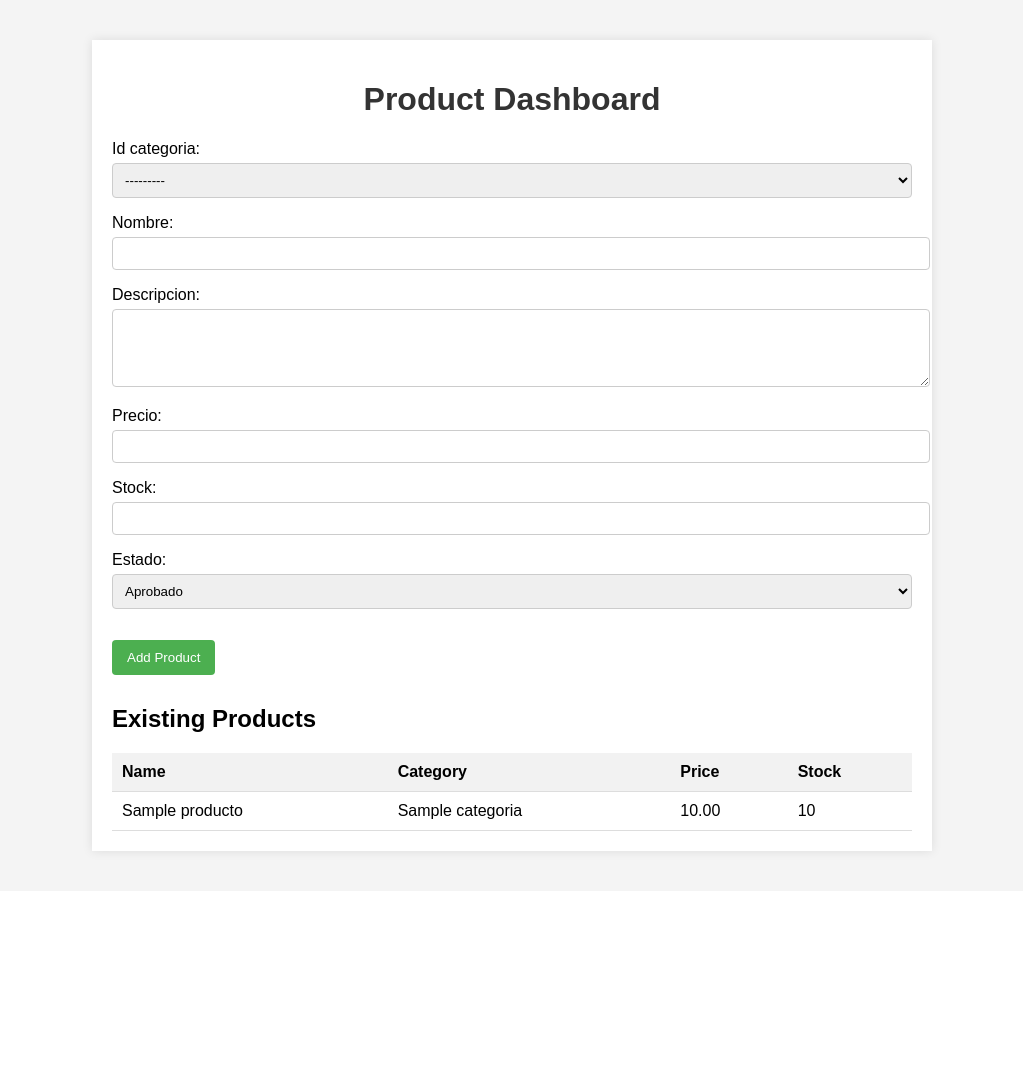
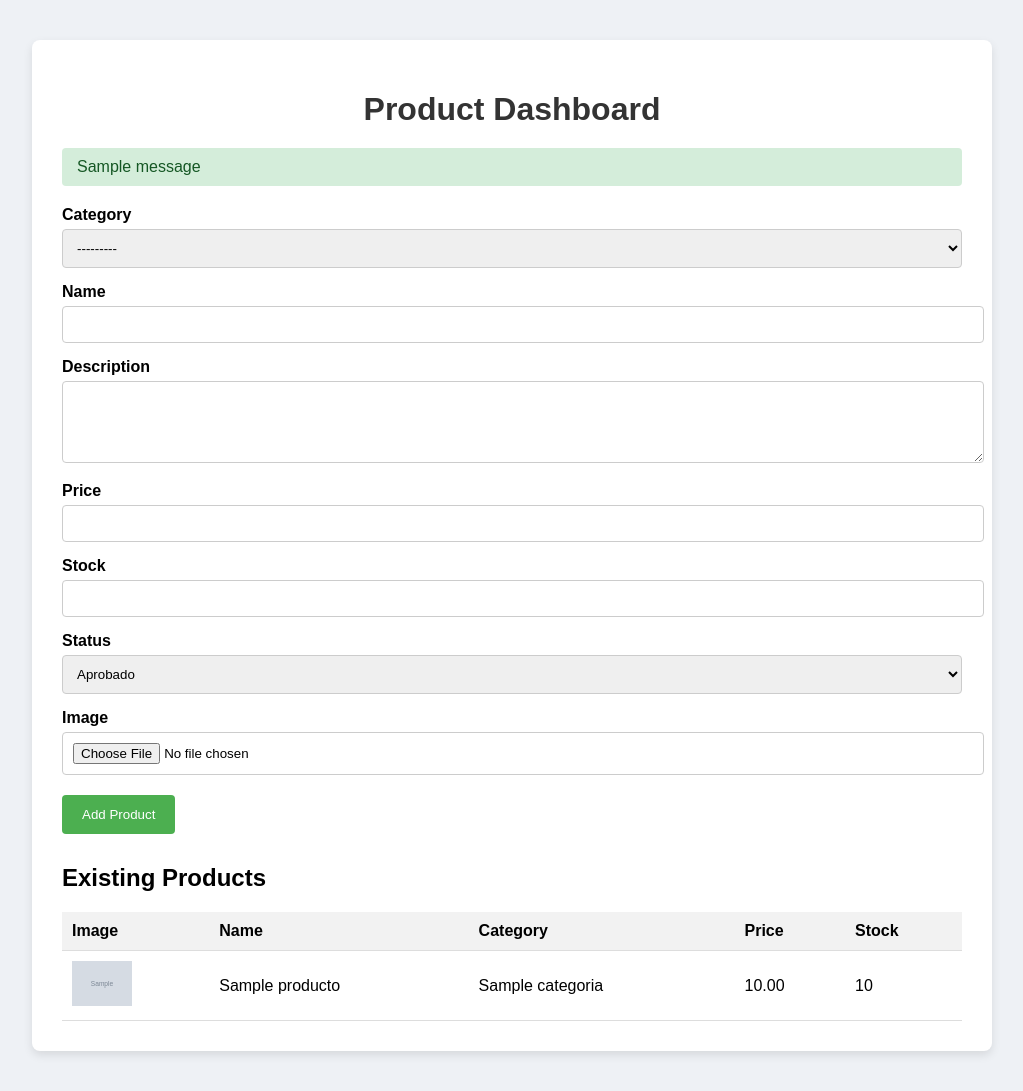
Before and after one commit to autoctonos/autoctonos_backend, a Django app: page /dashboard/ in a window 1280 px wide. Shown: the whole page, without its empty margins (128-1151 px from the left). Before the commit the page ends 858 px from the top, so only its background shows below. Run offline with Django 5.2, Linux system fonts and the light colour scheme; a user stored in the database is signed in; tables that the repository leaves empty hold one stand-in row (values such as "Sample post"); grey boxes marked "Sample" are stand-in pictures; one stand-in notice (Sample message) is shown.

Commit message:
Improve dashboard UI and image uploads

```diff
--- a/products/forms.py
+++ b/products/forms.py
@@ -1,7 +1,12 @@
 from django import forms
 from .models import Producto
 
+
 class ProductoForm(forms.ModelForm):
+    """Formulario para crear productos con una imagen opcional."""
+
+    imagen = forms.ImageField(required=False)
+
     class Meta:
         model = Producto
         fields = ['id_categoria', 'nombre', 'descripcion', 'precio', 'stock', 'estado']
--- a/products/templates/products/dashboard.html
+++ b/products/templates/products/dashboard.html
@@ -5,31 +5,58 @@
     <meta charset="UTF-8">
     <title>Product Dashboard</title>
     <style>
-        body { font-family: Arial, sans-serif; background-color: #f4f4f4; }
-        .container { max-width: 800px; margin: 40px auto; background: #fff; padding: 20px; box-shadow: 0 0 10px rgba(0,0,0,0.1); }
-        h1 { text-align: center; color: #333; }
+        body { font-family: Arial, sans-serif; background-color: #eef1f5; margin:0; }
+        .container { max-width: 900px; margin: 40px auto; background: #fff; padding: 30px; box-shadow: 0 4px 10px rgba(0,0,0,0.1); border-radius:8px; }
+        h1 { text-align: center; color: #333; margin-bottom:20px; }
         form { margin-bottom: 30px; }
-        label { display: block; margin-top: 10px; }
-        input, select, textarea { width: 100%; padding: 8px; margin-top: 5px; border: 1px solid #ccc; border-radius: 4px; }
-        button { margin-top: 15px; padding: 10px 15px; background-color: #4CAF50; color: white; border: none; border-radius: 4px; cursor: pointer; }
-        button:hover { background-color: #45a049; }
-        table { width: 100%; border-collapse: collapse; }
-        th, td { padding: 10px; border-bottom: 1px solid #ddd; text-align: left; }
-        th { background-color: #f2f2f2; }
+        label { display:block; margin-top:15px; font-weight:bold; }
+        input, select, textarea { width:100%; padding:10px; margin-top:5px; border:1px solid #ccc; border-radius:4px; }
+        button { margin-top:20px; padding:12px 20px; background-color:#4CAF50; color:white; border:none; border-radius:4px; cursor:pointer; }
+        button:hover { background-color:#45a049; }
+        table { width:100%; border-collapse:collapse; margin-top:20px; }
+        th, td { padding:10px; border-bottom:1px solid #ddd; text-align:left; }
+        th { background-color:#f2f2f2; }
+        tr:hover { background-color:#f9f9f9; }
+        .messages { margin-bottom:20px; }
+        .alert { padding:10px 15px; border-radius:4px; margin-bottom:10px; }
+        .alert-success { background-color:#d4edda; color:#155724; }
+        .preview { margin-top:10px; max-width:100%; display:none; border:1px solid #ccc; border-radius:4px; }
     </style>
 </head>
 <body>
     <div class="container">
         <h1>Product Dashboard</h1>
-        <form method="post">
+        {% if messages %}
+        <div class="messages">
+            {% for message in messages %}
+                <div class="alert alert-{{ message.tags }}">{{ message }}</div>
+            {% endfor %}
+        </div>
+        {% endif %}
+        <form method="post" enctype="multipart/form-data">
             {% csrf_token %}
-            {{ form.as_p }}
+            <label for="id_id_categoria">Category</label>
+            {{ form.id_categoria }}
+            <label for="id_nombre">Name</label>
+            {{ form.nombre }}
+            <label for="id_descripcion">Description</label>
+            {{ form.descripcion }}
+            <label for="id_precio">Price</label>
+            {{ form.precio }}
+            <label for="id_stock">Stock</label>
+            {{ form.stock }}
+            <label for="id_estado">Status</label>
+            {{ form.estado }}
+            <label for="id_imagen">Image</label>
+            {{ form.imagen }}
+            <img id="imagePreview" class="preview" alt="Image preview" />
             <button type="submit">Add Product</button>
         </form>
         <h2>Existing Products</h2>
         <table>
             <thead>
                 <tr>
+                    <th>Image</th>
                     <th>Name</th>
                     <th>Category</th>
                     <th>Price</th>
@@ -39,16 +66,39 @@
             <tbody>
             {% for producto in productos %}
                 <tr>
+                    <td>
+                        {% with img=producto.imagenproducto_set.first %}
+                            {% if img %}
+                                <img src="{{ img.url_imagen.url }}" alt="{{ producto.nombre }}" style="max-width:60px;">
+                            {% else %}
+                                –
+                            {% endif %}
+                        {% endwith %}
+                    </td>
                     <td>{{ producto.nombre }}</td>
                     <td>{{ producto.id_categoria.nombre }}</td>
                     <td>{{ producto.precio }}</td>
                     <td>{{ producto.stock }}</td>
                 </tr>
             {% empty %}
-                <tr><td colspan="4">No products yet.</td></tr>
+                <tr><td colspan="5">No products yet.</td></tr>
             {% endfor %}
             </tbody>
         </table>
     </div>
+    <script>
+        const input = document.getElementById('id_imagen');
+        const preview = document.getElementById('imagePreview');
+        input.addEventListener('change', function(e){
+            const [file] = this.files;
+            if(file){
+                preview.src = URL.createObjectURL(file);
+                preview.style.display = 'block';
+            } else {
+                preview.src = '';
+                preview.style.display = 'none';
+            }
+        });
+    </script>
 </body>
 </html>
--- a/products/views.py
+++ b/products/views.py
@@ -13,6 +13,7 @@ from rest_framework import status
 from rest_framework.views import APIView
 from rest_framework import generics
 from django.db.models import Q
+from django.contrib import messages
 from django.contrib.auth.decorators import login_required, user_passes_test
 from .forms import ProductoForm
 
@@ -71,14 +72,18 @@ def staff_check(user):
 def product_dashboard(request):
     """Simple dashboard to add and list products."""
     if request.method == 'POST':
-        form = ProductoForm(request.POST)
+        form = ProductoForm(request.POST, request.FILES)
         if form.is_valid():
-            form.save()
+            producto = form.save()
+            imagen = form.cleaned_data.get('imagen')
+            if imagen:
+                ImagenProducto.objects.create(id_producto=producto, url_imagen=imagen)
+            messages.success(request, 'Producto agregado correctamente.')
             return redirect('product-dashboard')
     else:
         form = ProductoForm()
 
-    productos = Producto.objects.all()
+    productos = Producto.objects.prefetch_related('imagenproducto_set').all()
     context = {
         'form': form,
         'productos': productos,
```
